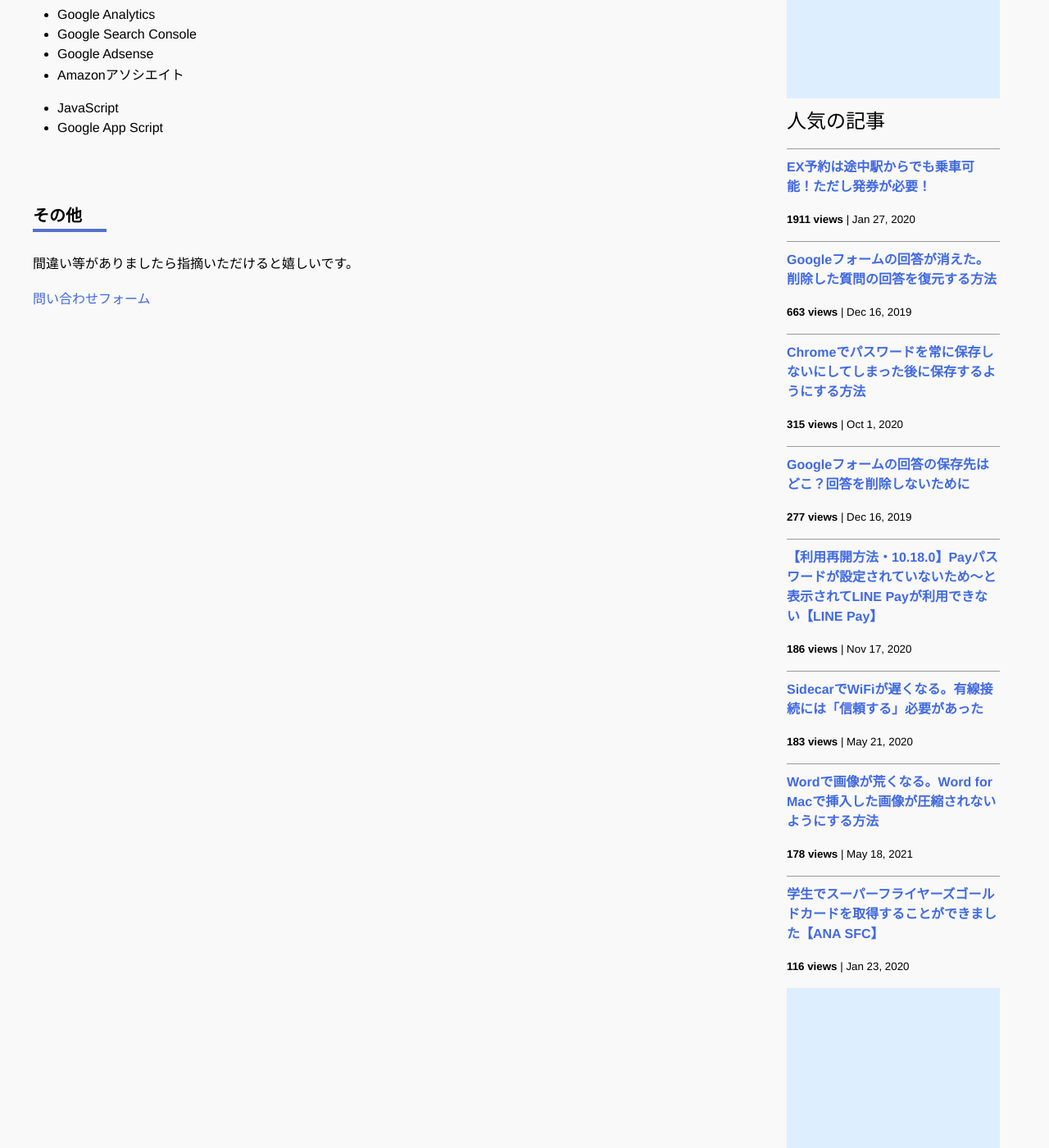
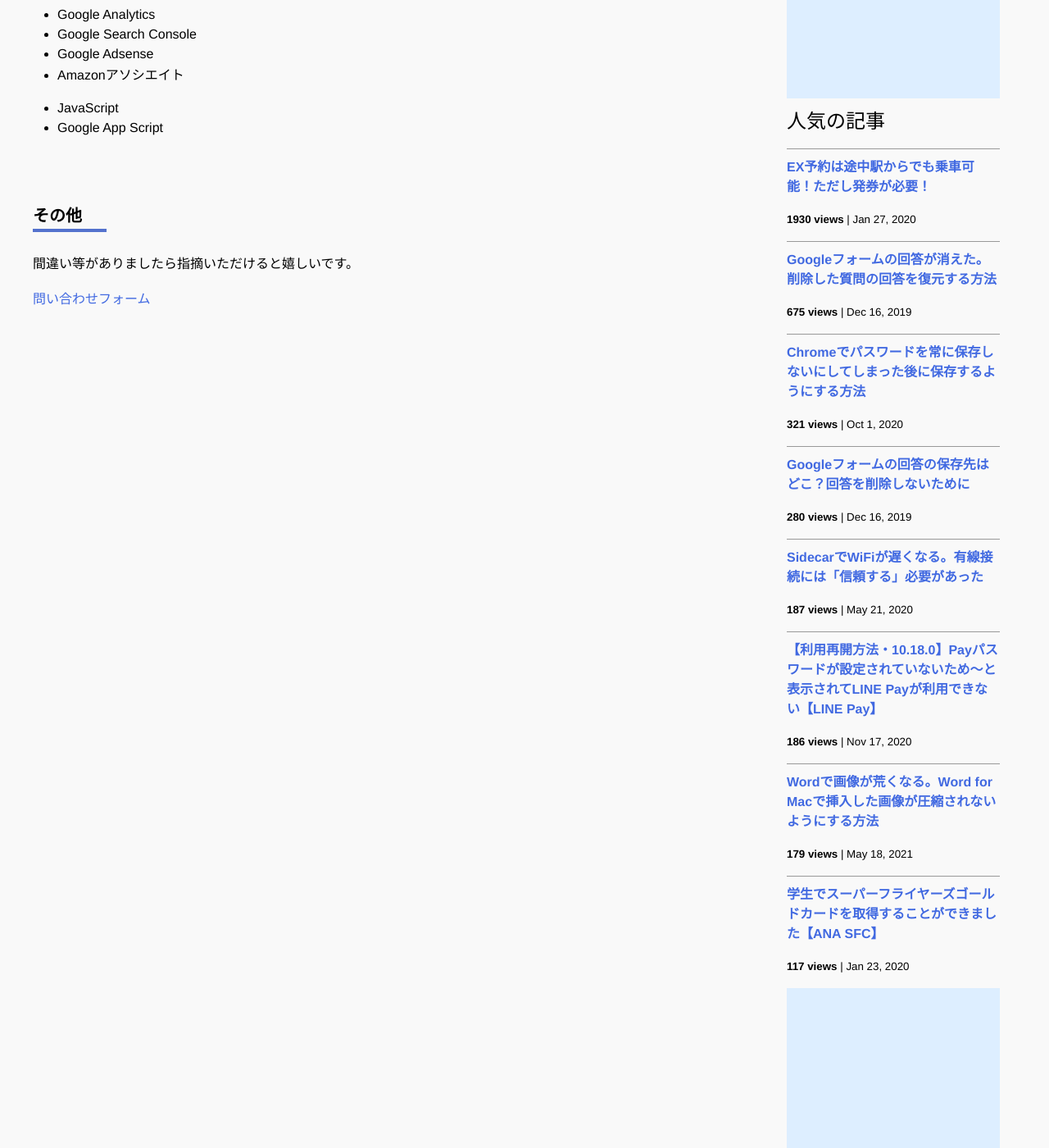
Before and after one commit to iwanaminami/shoyaiwaname, a Jekyll site: the page built from about.markdown, in a window 1280 px wide and 1400 px high, scrolled down 693 px. Shown: the whole window at 82% size. Built offline with Jekyll 4.4.1, drawn with Linux system fonts in a browser that asks for light colours; nearby versions of some CDN libraries; comment, search, counter and statistics services are not loaded.

Commit message:
a new commit message

```diff
--- a/_data/popularposts.yml
+++ b/_data/popularposts.yml
@@ -1,17 +1,17 @@
 side:
-  - view: 1911
+  - view: 1930
     url: /2020/01/27/ex-rideontheway.html
-  - view: 663
+  - view: 675
     url: /2019/12/16/restore-googleform.html
-  - view: 315
+  - view: 321
     url: /2020/10/01/googlepassword.html
-  - view: 277
+  - view: 280
     url: /2019/12/16/googleform-answers.html
+  - view: 187
+    url: /2020/05/21/sidecar-via-cable.html
   - view: 186
     url: /2020/11/17/linepay.html
-  - view: 183
-    url: /2020/05/21/sidecar-via-cable.html
-  - view: 178
+  - view: 179
     url: /2021/05/18/image-compression-word.html
-  - view: 116
+  - view: 117
     url: /2020/01/23/sfcgold.html
```
